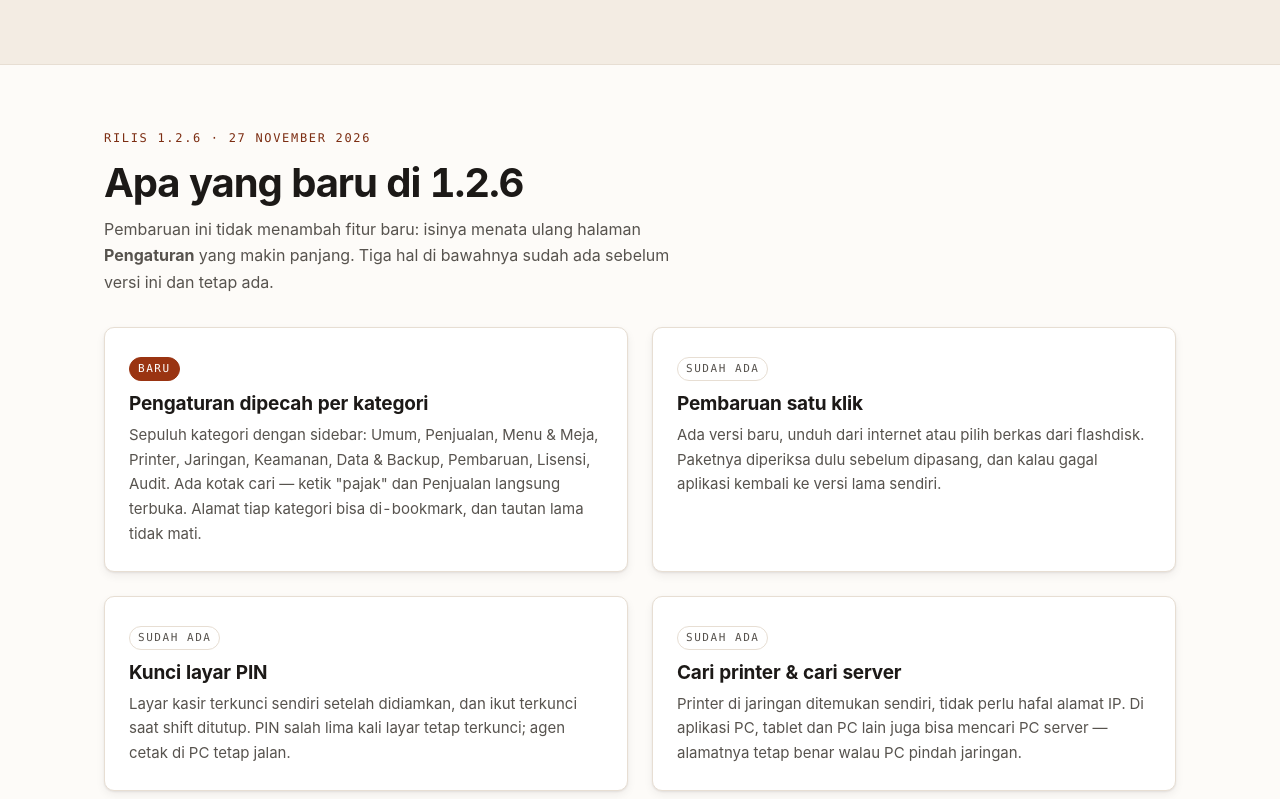
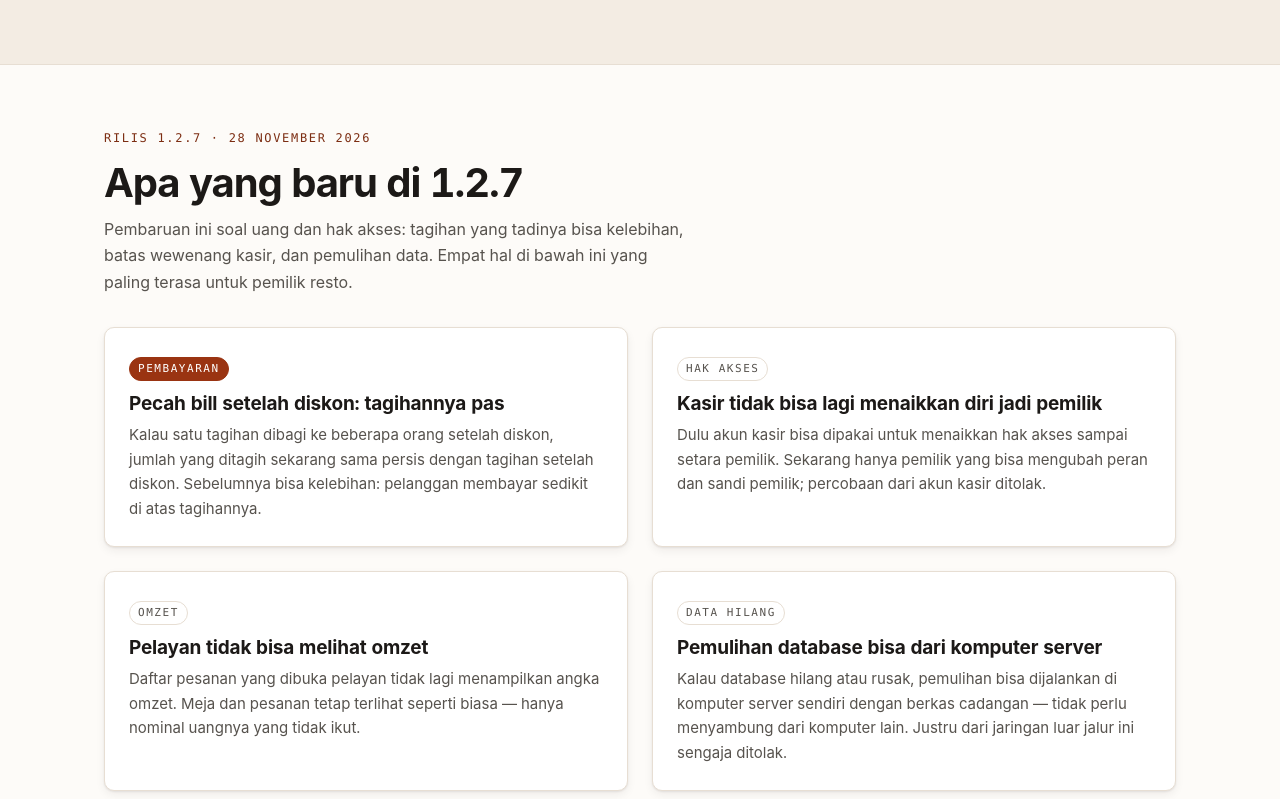
Before and after one commit to LIinz27/Kedaiin-landing, a plain HTML site: page index.html in a window 1280 px wide. Shown: the part 4661-5460 px from the top of the page. Drawn offline with Linux system fonts and the light colour scheme.

Commit message:
landing: "Apa yang baru di 1.2.7" (4 poin awam) + 3 kartu unduh ke aset v1.2.7

```diff
--- a/index.html
+++ b/index.html
@@ -183,30 +183,30 @@
 
   <section class="section" id="baru">
     <div class="wrap">
-      <p class="eyebrow">Rilis 1.2.6 · 27 November 2026</p>
-      <h2>Apa yang baru di 1.2.6</h2>
-      <p class="section__lead">Pembaruan ini tidak menambah fitur baru: isinya menata ulang halaman <b>Pengaturan</b> yang makin panjang. Tiga hal di bawahnya sudah ada sebelum versi ini dan tetap ada.</p>
+      <p class="eyebrow">Rilis 1.2.7 · 28 November 2026</p>
+      <h2>Apa yang baru di 1.2.7</h2>
+      <p class="section__lead">Pembaruan ini soal uang dan hak akses: tagihan yang tadinya bisa kelebihan, batas wewenang kasir, dan pemulihan data. Empat hal di bawah ini yang paling terasa untuk pemilik resto.</p>
 
       <ul class="changes">
         <li class="reveal">
-          <p class="changes__tag changes__tag--new">Baru</p>
-          <h3>Pengaturan dipecah per kategori</h3>
-          <p>Sepuluh kategori dengan sidebar: Umum, Penjualan, Menu &amp; Meja, Printer, Jaringan, Keamanan, Data &amp; Backup, Pembaruan, Lisensi, Audit. Ada kotak cari — ketik "pajak" dan Penjualan langsung terbuka. Alamat tiap kategori bisa di-bookmark, dan tautan lama tidak mati.</p>
+          <p class="changes__tag changes__tag--new">Pembayaran</p>
+          <h3>Pecah bill setelah diskon: tagihannya pas</h3>
+          <p>Kalau satu tagihan dibagi ke beberapa orang setelah diskon, jumlah yang ditagih sekarang sama persis dengan tagihan setelah diskon. Sebelumnya bisa kelebihan: pelanggan membayar sedikit di atas tagihannya.</p>
         </li>
         <li class="reveal">
-          <p class="changes__tag">Sudah ada</p>
-          <h3>Pembaruan satu klik</h3>
-          <p>Ada versi baru, unduh dari internet atau pilih berkas dari flashdisk. Paketnya diperiksa dulu sebelum dipasang, dan kalau gagal aplikasi kembali ke versi lama sendiri.</p>
+          <p class="changes__tag">Hak akses</p>
+          <h3>Kasir tidak bisa lagi menaikkan diri jadi pemilik</h3>
+          <p>Dulu akun kasir bisa dipakai untuk menaikkan hak akses sampai setara pemilik. Sekarang hanya pemilik yang bisa mengubah peran dan sandi pemilik; percobaan dari akun kasir ditolak.</p>
         </li>
         <li class="reveal">
-          <p class="changes__tag">Sudah ada</p>
-          <h3>Kunci layar PIN</h3>
-          <p>Layar kasir terkunci sendiri setelah didiamkan, dan ikut terkunci saat shift ditutup. PIN salah lima kali layar tetap terkunci; agen cetak di PC tetap jalan.</p>
+          <p class="changes__tag">Omzet</p>
+          <h3>Pelayan tidak bisa melihat omzet</h3>
+          <p>Daftar pesanan yang dibuka pelayan tidak lagi menampilkan angka omzet. Meja dan pesanan tetap terlihat seperti biasa — hanya nominal uangnya yang tidak ikut.</p>
         </li>
         <li class="reveal">
-          <p class="changes__tag">Sudah ada</p>
-          <h3>Cari printer &amp; cari server</h3>
-          <p>Printer di jaringan ditemukan sendiri, tidak perlu hafal alamat IP. Di aplikasi PC, tablet dan PC lain juga bisa mencari PC server — alamatnya tetap benar walau PC pindah jaringan.</p>
+          <p class="changes__tag">Data hilang</p>
+          <h3>Pemulihan database bisa dari komputer server</h3>
+          <p>Kalau database hilang atau rusak, pemulihan bisa dijalankan di komputer server sendiri dengan berkas cadangan — tidak perlu menyambung dari komputer lain. Justru dari jaringan luar jalur ini sengaja ditolak.</p>
         </li>
       </ul>
 
@@ -216,12 +216,6 @@
             <img src="assets/screenshots/pengaturan-kategori.webp" width="1280" height="800" alt="Layar Pengaturan Kedaiin kategori Printer: sidebar sepuluh kategori dengan kotak cari, tombol Cari printer, dan printer per stasiun kasir, dapur, dan bar" loading="lazy">
           </button>
           <p class="shots__cap"><b>Pengaturan → Printer.</b> Sepuluh kategori di kiri, kotak cari di atas, dan printer per stasiun dengan tombol tes cetak. Data contoh.</p>
-        </li>
-        <li class="reveal">
-          <button class="shot" type="button">
-            <img src="assets/screenshots/pembaruan-1.2.6.webp" width="1280" height="800" alt="Layar Pembaruan aplikasi Kedaiin: terpasang 1.2.5, tersedia 1.2.6, paket 15,0 MB, dua jalur unduh dari internet atau berkas USB, dan catatan rilis 1.2.6" loading="lazy">
-          </button>
-          <p class="shots__cap"><b>Pengaturan → Pembaruan.</b> Terpasang 1.2.5, tersedia 1.2.6: unduh atau pilih berkas USB, paket diperiksa dulu, baru dipasang. Data contoh.</p>
         </li>
       </ul>
     </div>
@@ -260,27 +254,27 @@
     <div class="wrap">
       <p class="eyebrow">Unduhan</p>
       <h2>Tiga berkas, tiga peran.</h2>
-      <p class="section__lead">Semua berkas diunduh langsung dari halaman rilis GitHub, versi 1.2.6. Pilih yang sesuai dengan PC atau tablet yang dipakai.</p>
+      <p class="section__lead">Semua berkas diunduh langsung dari halaman rilis GitHub, versi 1.2.7. Pilih yang sesuai dengan PC atau tablet yang dipakai.</p>
 
       <ul class="dl">
         <li class="dl__card dl__card--main reveal">
           <p class="dl__k">01 · Mulai di sini</p>
           <h3>Pemasangan server resto</h3>
           <p>PC server (kasir + dapur). 43 MB.</p>
-          <p class="dl__alt"><a class="link" href="https://github.com/LIinz27/Kedaiin-release/releases/download/v1.2.6/Kedaiin-Setup-1.2.6.exe" target="_blank" rel="noopener">Versi lengkap (335 MB, untuk PC tanpa internet)</a></p>
-          <p class="dl__act"><a class="btn btn--primary" href="https://github.com/LIinz27/Kedaiin-release/releases/download/v1.2.6/Kedaiin-Setup-1.2.6-slim.exe" target="_blank" rel="noopener">Unduh installer (43 MB)</a></p>
+          <p class="dl__alt"><a class="link" href="https://github.com/LIinz27/Kedaiin-release/releases/download/v1.2.7/Kedaiin-Setup-1.2.7.exe" target="_blank" rel="noopener">Versi lengkap (335 MB, untuk PC tanpa internet)</a></p>
+          <p class="dl__act"><a class="btn btn--primary" href="https://github.com/LIinz27/Kedaiin-release/releases/download/v1.2.7/Kedaiin-Setup-1.2.7-slim.exe" target="_blank" rel="noopener">Unduh installer (43 MB)</a></p>
         </li>
         <li class="dl__card reveal">
           <p class="dl__k">02 · PC kedua &amp; ketiga</p>
           <h3>Aplikasi kasir &amp; pelayan (PC)</h3>
           <p>Untuk PC kedua/ketiga. 4,9 MB.</p>
-          <p class="dl__act"><a class="btn btn--ghost" href="https://github.com/LIinz27/Kedaiin-release/releases/download/v1.2.6/Kedaiin-Desktop-1.2.6.exe" target="_blank" rel="noopener">Unduh aplikasi (4,9 MB)</a></p>
+          <p class="dl__act"><a class="btn btn--ghost" href="https://github.com/LIinz27/Kedaiin-release/releases/download/v1.2.7/Kedaiin-Desktop-1.2.7.exe" target="_blank" rel="noopener">Unduh aplikasi (4,9 MB)</a></p>
         </li>
         <li class="dl__card reveal">
           <p class="dl__k">03 · Tablet pelayan</p>
           <h3>Aplikasi tablet</h3>
           <p>Android. 17,5 MB. Pasang manual (di luar Play Store).</p>
-          <p class="dl__act"><a class="btn btn--ghost" href="https://github.com/LIinz27/Kedaiin-release/releases/download/v1.2.6/Kedaiin-1.2.6.apk" target="_blank" rel="noopener">Unduh APK (17,5 MB)</a></p>
+          <p class="dl__act"><a class="btn btn--ghost" href="https://github.com/LIinz27/Kedaiin-release/releases/download/v1.2.7/Kedaiin-1.2.7.apk" target="_blank" rel="noopener">Unduh APK (17,5 MB)</a></p>
         </li>
       </ul>
 
@@ -288,7 +282,7 @@
         <svg viewBox="0 0 24 24" fill="none" stroke="currentColor" stroke-width="2" stroke-linecap="round" stroke-linejoin="round" aria-hidden="true"><path d="M12 4.4 21 19.6H3z"/><path d="M12 9.8v4.4"/><path d="M12 17h.01"/></svg>
         <span>Installer belum ditandatangani — Windows bisa menampilkan peringatan “penerbit tidak dikenal”. Panduan: <b>More info → Run anyway</b>.</span>
       </p>
-      <p class="hint">Berkas dari GitHub Release v1.2.6. Aktivasi lisensi ada di layar Pengaturan → Lisensi &amp; Aplikasi.</p>
+      <p class="hint">Berkas dari GitHub Release v1.2.7. Aktivasi lisensi ada di layar Pengaturan → Lisensi &amp; Aplikasi.</p>
     </div>
   </section>
 
```
Also changed, not shown: 1 other file.
